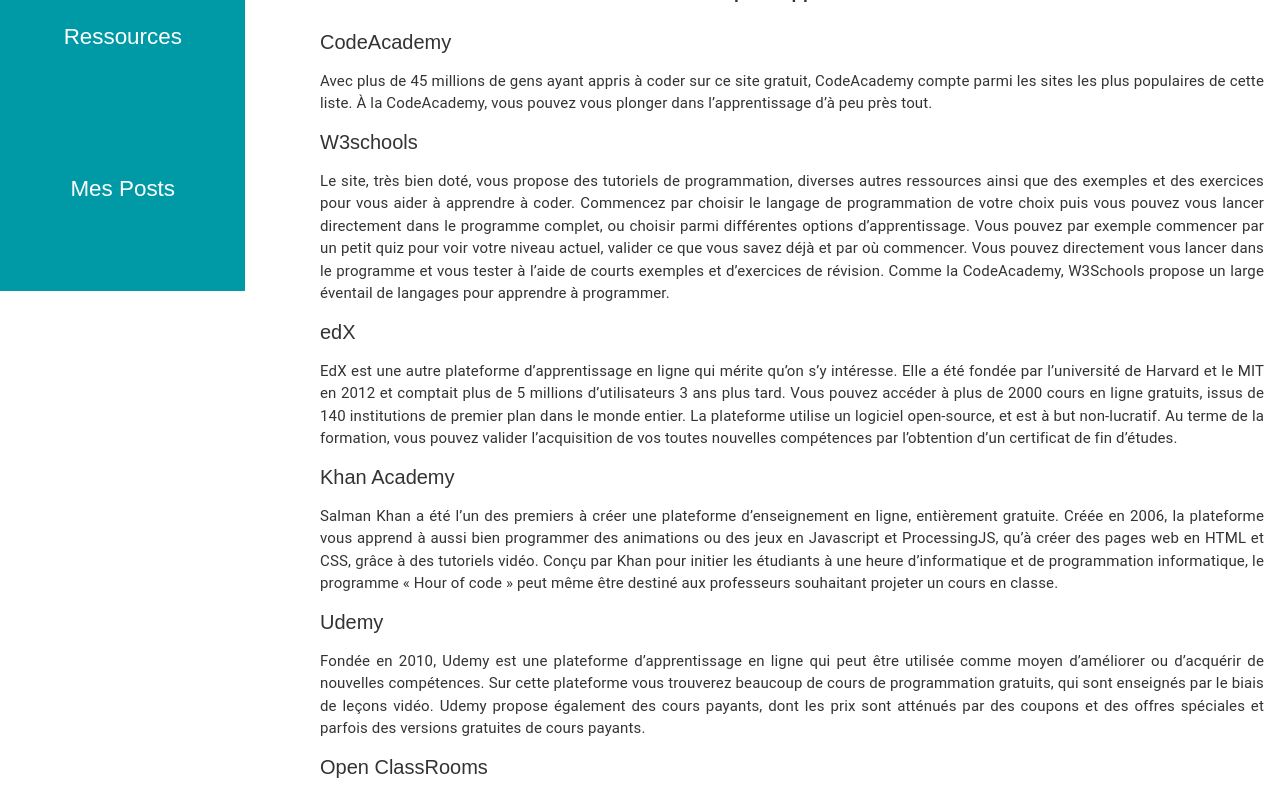
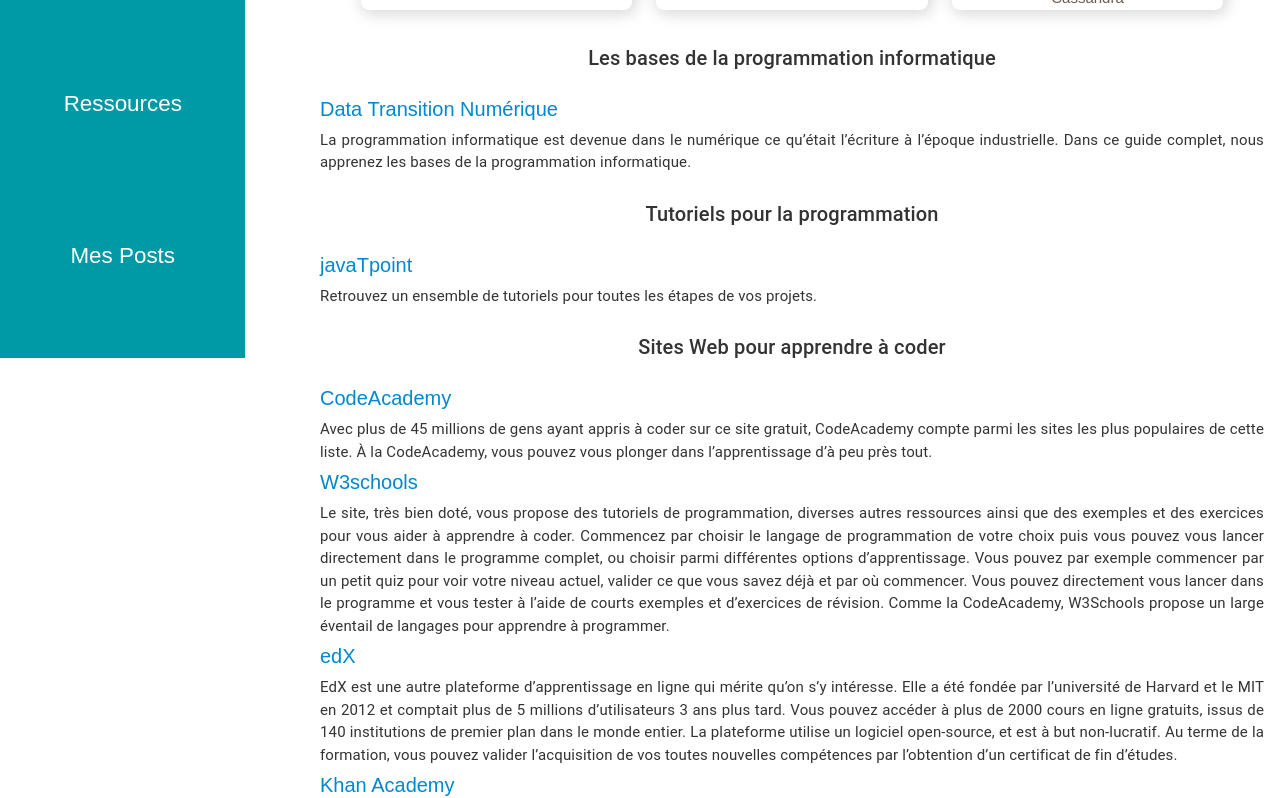
Before and after one commit to WildCodeSchool/DevHubShare, a React (Vite) app in the folder frontend/: page /ressources in a window 1280 px wide. Shown: the part 1000-1798 px from the top of the page. Built offline with nearby package versions, Linux system fonts and the light colour scheme; no server answers.

Commit message:
Layout changed

```diff
--- a/frontend/src/components/ResourcesComponent/ResourcesComponent.jsx
+++ b/frontend/src/components/ResourcesComponent/ResourcesComponent.jsx
@@ -333,12 +333,52 @@ export default function ResourcesComponent() {
             </Stack>
           </Stack>
         </Stack>
+
+        <Typography variant="h6" textAlign="center" sx={{ color: "#333333" }}>
+          Les bases de la programmation informatique
+        </Typography>
+        <Stack spacing={1} sx={{ alignSelf: "flex-start", p: 2 }}>
+          <StyledLink
+            sx={{ fontSize: 20, fontWeight: 500, color: "#0088CE", mb: 1 }}
+            href="https://www.data-transitionnumerique.com/programmation-informatique-guide-complet/"
+            target="_blank"
+          >
+            Data Transition Numérique
+          </StyledLink>
+          <Typography
+            sx={{ fontSize: 15, color: "#333333", textAlign: "justify" }}
+          >
+            La programmation informatique est devenue dans le numérique ce
+            qu’était l’écriture à l’époque industrielle. Dans ce guide complet,
+            nous apprenez les bases de la programmation informatique.
+          </Typography>
+
+        </Stack>
+        <Typography variant="h6" textAlign="center" sx={{ color: "#333333" }}>
+          Tutoriels pour la programmation
+        </Typography>
+        <Stack spacing={1} sx={{ alignSelf: "flex-start", p: 2 }}>
+          <StyledLink
+            sx={{ fontSize: 20, fontWeight: 500, color: "#0088CE", mb: 1 }}
+            href="https://www.javatpoint.com/"
+            target="_blank"
+          >
+            javaTpoint
+          </StyledLink>
+          <Typography
+            sx={{ fontSize: 15, color: "#333333", textAlign: "justify" }}
+          >
+            Retrouvez un ensemble de tutoriels pour toutes les étapes de vos
+            projets.
+          </Typography>
+        </Stack>
+
         <Typography variant="h6" textAlign="center" sx={{ color: "#333333" }}>
           Sites Web pour apprendre à coder
         </Typography>
-        <Stack spacing={2} sx={{ p: 2 }}>
+        <Stack spacing={1} sx={{ alignSelf: "flex-start", p: 2 }}>
           <StyledLink
-            sx={{ fontSize: 20, fontWeight: 500, color: "#333333", mb: 1 }}
+            sx={{ fontSize: 20, fontWeight: 500, color: "#0088CE", mb: 1 }}
             href="https://www.codecademy.com/"
             target="_blank"
           >
@@ -353,7 +393,7 @@ export default function ResourcesComponent() {
             l’apprentissage d’à peu près tout.
           </Typography>
           <StyledLink
-            sx={{ fontSize: 20, fontWeight: 500, color: "#333333", mb: 1 }}
+            sx={{ fontSize: 20, fontWeight: 500, color: "#0088CE", mb: 1 }}
             href="https://www.w3schools.com/"
             target="_blank"
           >
@@ -375,7 +415,7 @@ export default function ResourcesComponent() {
             propose un large éventail de langages pour apprendre à programmer.
           </Typography>
           <StyledLink
-            sx={{ fontSize: 20, fontWeight: 500, color: "#333333", mb: 1 }}
+            sx={{ fontSize: 20, fontWeight: 500, color: "#0088CE", mb: 1 }}
             href="https://www.edx.org/"
             target="_blank"
           >
@@ -395,7 +435,7 @@ export default function ResourcesComponent() {
             d’un certificat de fin d’études.
           </Typography>
           <StyledLink
-            sx={{ fontSize: 20, fontWeight: 500, color: "#333333", mb: 1 }}
+            sx={{ fontSize: 20, fontWeight: 500, color: "#0088CE", mb: 1 }}
             href="https://fr.khanacademy.org/"
             target="_blank"
           >
@@ -414,7 +454,7 @@ export default function ResourcesComponent() {
             aux professeurs souhaitant projeter un cours en classe.
           </Typography>
           <StyledLink
-            sx={{ fontSize: 20, fontWeight: 500, color: "#333333", mb: 1 }}
+            sx={{ fontSize: 20, fontWeight: 500, color: "#0088CE", mb: 1 }}
             href="https://www.udemy.com/"
             target="_blank"
           >
@@ -432,7 +472,7 @@ export default function ResourcesComponent() {
             parfois des versions gratuites de cours payants.
           </Typography>
           <StyledLink
-            sx={{ fontSize: 20, fontWeight: 500, color: "#333333", mb: 1 }}
+            sx={{ fontSize: 20, fontWeight: 500, color: "#0088CE", mb: 1 }}
             href="https://openclassrooms.com/fr/"
             target="_blank"
           >
```
